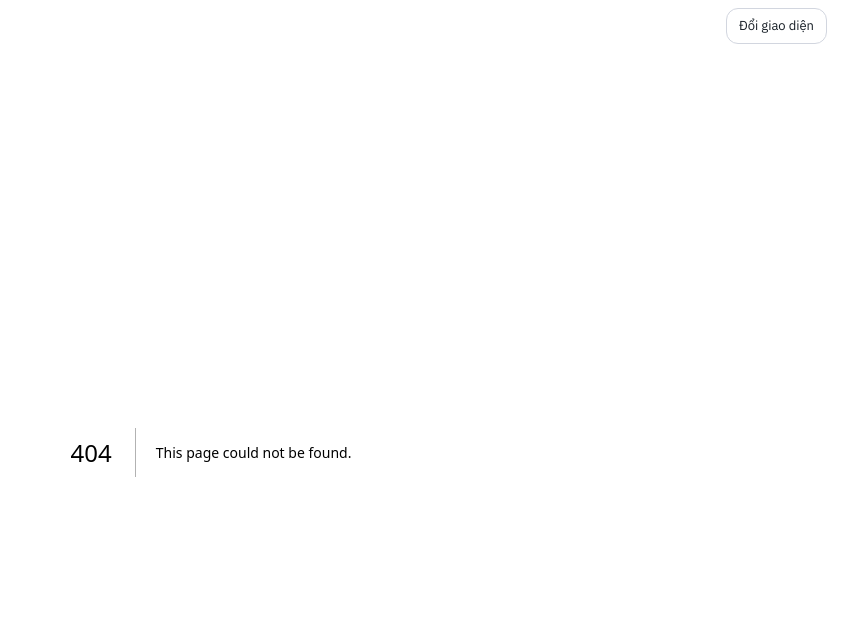
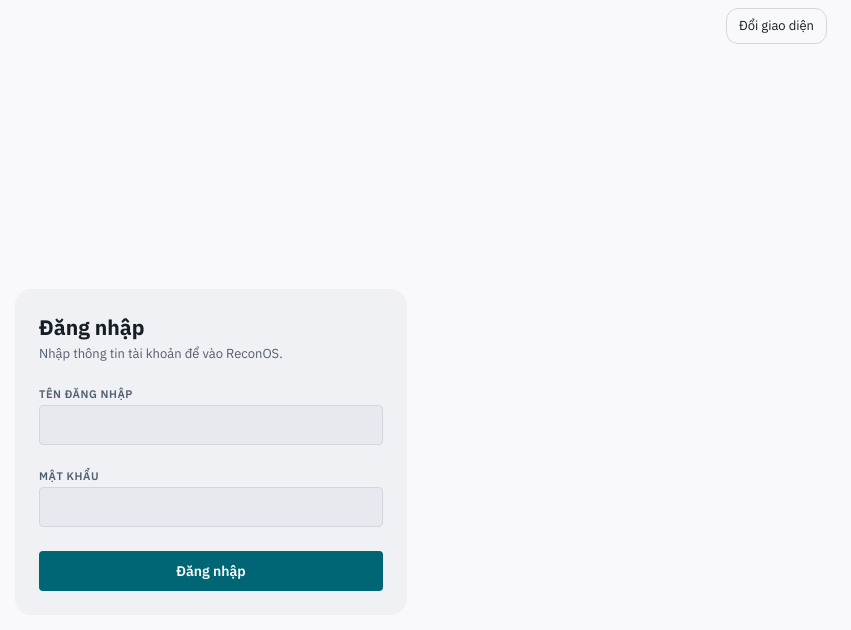
Before and after one commit to memay-haha/ReconOS, a Next.js app in the folder frontend/: page /login in a window 1280 px wide. Before the commit this address had no page. Shown: the top 630 px of the page, without its empty margins (429-1280 px from the left). Built offline with nearby package versions, Linux system fonts and the light colour scheme.

Commit message:
feat(frontend): the sign in screen
Co-Authored-By: Claude Opus 5 <noreply@anthropic.com>

```diff
--- /dev/null
+++ b/frontend/src/app/login/login-form.tsx
@@ -0,0 +1,109 @@
+'use client';
+
+import { useRouter } from 'next/navigation';
+import { type FormEvent, useState } from 'react';
+
+import { ApiError } from '@/lib/api-client';
+import { useLogin } from '@/lib/auth';
+
+/** Every rejected sign in gets the same sentence: the backend answers the same
+ * 401 for a wrong username, a wrong password and a locked account, and the
+ * screen must not add a distinction the API deliberately removed. */
+const REJECTED = 'Tên đăng nhập hoặc mật khẩu không đúng.';
+const UNREACHABLE = 'Không kết nối được máy chủ. Kiểm tra kết nối rồi thử lại.';
+const UNEXPECTED = 'Không đăng nhập được. Thử lại sau.';
+
+function lockoutMessage(seconds: number | undefined): string {
+  if (seconds === undefined) return 'Tài khoản tạm thời bị chặn do thử sai quá nhiều lần.';
+  return `Tài khoản tạm thời bị chặn do thử sai quá nhiều lần. Thử lại sau ${Math.ceil(seconds / 60)} phút.`;
+}
+
+/** Reports what the backend said; it does not decide why a sign in failed. */
+function describeError(error: unknown): string | null {
+  if (error === null || error === undefined) return null;
+  if (!(error instanceof ApiError)) return UNREACHABLE;
+  if (error.status === 429) return lockoutMessage(error.retryAfterSeconds);
+  if (error.status === 401) return REJECTED;
+  return UNEXPECTED;
+}
+
+const FIELD =
+  'h-10 w-full rounded-sm bg-surface-2 px-space-md text-fg font-body-default text-body-default ' +
+  'border border-border focus:outline-none focus:ring-2 focus:ring-ring';
+
+export function LoginForm() {
+  const router = useRouter();
+  const login = useLogin();
+  const [username, setUsername] = useState('');
+  const [password, setPassword] = useState('');
+
+  const onSubmit = (event: FormEvent) => {
+    event.preventDefault();
+    login.mutate(
+      { username, password },
+      {
+        onSuccess: () => {
+          setPassword('');
+          router.push('/users');
+        },
+      },
+    );
+  };
+
+  const message = describeError(login.error);
+
+  return (
+    <form onSubmit={onSubmit} className="flex w-full flex-col gap-space-xl">
+      <div className="flex flex-col gap-space-xs">
+        <label
+          htmlFor="username"
+          className="font-label-caps text-label-caps uppercase text-fg-muted"
+        >
+          Tên đăng nhập
+        </label>
+        <input
+          id="username"
+          name="username"
+          autoComplete="username"
+          required
+          value={username}
+          onChange={(e) => setUsername(e.target.value)}
+          className={FIELD}
+        />
+      </div>
+      <div className="flex flex-col gap-space-xs">
+        <label
+          htmlFor="password"
+          className="font-label-caps text-label-caps uppercase text-fg-muted"
+        >
+          Mật khẩu
+        </label>
+        <input
+          id="password"
+          name="password"
+          type="password"
+          autoComplete="current-password"
+          required
+          value={password}
+          onChange={(e) => setPassword(e.target.value)}
+          className={FIELD}
+        />
+      </div>
+      {message !== null && (
+        <p
+          role="alert"
+          className="rounded-sm border border-crit-bd bg-crit-soft px-space-md py-space-sm font-body-default text-body-default text-crit"
+        >
+          {message}
+        </p>
+      )}
+      <button
+        type="submit"
+        disabled={login.isPending}
+        className="h-10 rounded-sm bg-primary px-space-xl font-panel-title text-panel-title text-on-primary focus:outline-none focus:ring-2 focus:ring-ring disabled:opacity-60"
+      >
+        {login.isPending ? 'Đang đăng nhập…' : 'Đăng nhập'}
+      </button>
+    </form>
+  );
+}
--- /dev/null
+++ b/frontend/src/app/login/page.tsx
@@ -0,0 +1,22 @@
+import { redirect } from 'next/navigation';
+
+import { readSession } from '@/lib/session';
+
+import { LoginForm } from './login-form';
+
+export default async function LoginPage() {
+  // Someone who already has a session has no business on the sign in screen.
+  if ((await readSession()) !== null) redirect('/users');
+
+  return (
+    <main className="flex min-h-dvh items-center justify-center px-margin-mobile py-space-xl sm:px-margin">
+      <div className="w-full max-w-[392px] rounded-lg bg-surface p-margin sm:p-space-xl">
+        <h1 className="font-headline-lg text-headline-lg text-fg">Đăng nhập</h1>
+        <p className="mb-space-xl mt-space-xs font-body-default text-body-default text-fg-muted">
+          Nhập thông tin tài khoản để vào ReconOS.
+        </p>
+        <LoginForm />
+      </div>
+    </main>
+  );
+}
```
Also changed, not shown: 1 other file (tests, documents, lock files or other folders).
